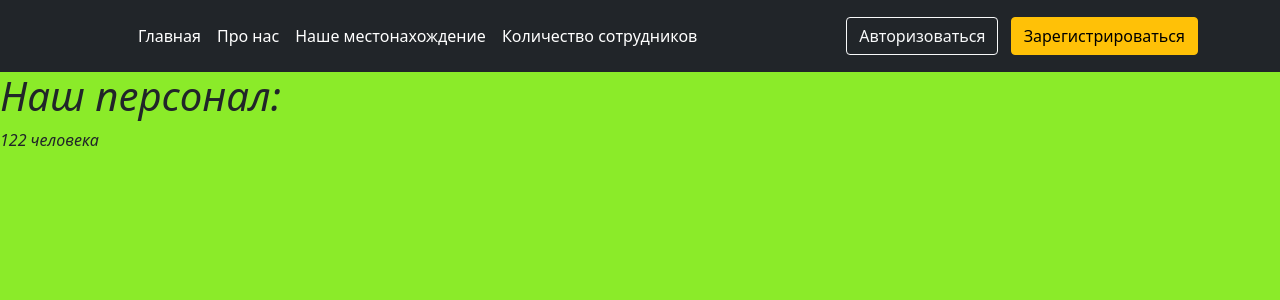
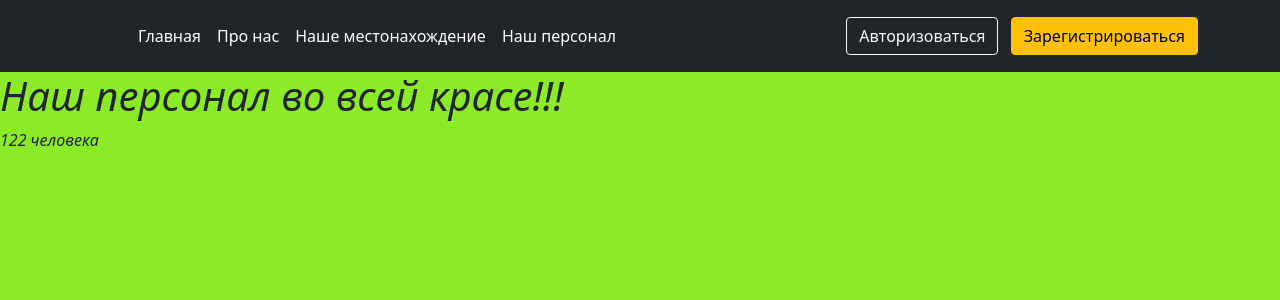
Before and after one commit to Alex232425/-, a Django app: page /ourstaff in a window 1280 px wide. Shown: the top 300 px of the page. Run offline with Django 4.2, Linux system fonts and the light colour scheme.

Commit message:
tik-04: новая инфа

```diff
--- a/упражнение/повторы/templates/повторы/about.html
+++ b/упражнение/повторы/templates/повторы/about.html
@@ -23,7 +23,7 @@
                 <li><a href="index.html" class="nav-link px-2 text-white">Главная</a></li>
                 <li><a href="about.html" class="nav-link px-2 text-white">Про нас</a></li>
                 <li><a href="location.html" class="nav-link px-2 text-white">Наше местонахождение</a></li>
-                <li><a href="ourstaff.html" class="nav-link px-2 text-white">Количество сотрудников</a></li>
+                <li><a href="ourstaff.html" class="nav-link px-2 text-white">Наш персонал</a></li>
 
             </ul>
 
--- a/упражнение/повторы/templates/повторы/index.html
+++ b/упражнение/повторы/templates/повторы/index.html
@@ -24,7 +24,7 @@
                 <li><a href="index.html" class="nav-link px-2 text-white">Главная</a></li>
                 <li><a href="about.html" class="nav-link px-2 text-white">Про нас</a></li>
                 <li><a href="location.html" class="nav-link px-2 text-white">Наше местонахождение</a></li>
-                <li><a href="ourstaff.html" class="nav-link px-2 text-white">Количество сотрудников</a></li>
+                <li><a href="ourstaff.html" class="nav-link px-2 text-white">Наш персонал</a></li>
 
             </ul>
 
--- a/упражнение/повторы/templates/повторы/location.html
+++ b/упражнение/повторы/templates/повторы/location.html
@@ -23,7 +23,7 @@
                 <li><a href="index.html" class="nav-link px-2 text-white">Главная</a></li>
                 <li><a href="about.html" class="nav-link px-2 text-white">Про нас</a></li>
                 <li><a href="location.html" class="nav-link px-2 text-white">Наше местонахождение</a></li>
-                <li><a href="ourstaff.html" class="nav-link px-2 text-white">Количество сотрудников</a></li>
+                <li><a href="ourstaff.html" class="nav-link px-2 text-white">Наш персонал</a></li>
 
             </ul>
 
--- a/упражнение/повторы/templates/повторы/ourstaff.html
+++ b/упражнение/повторы/templates/повторы/ourstaff.html
@@ -2,7 +2,7 @@
 <html lang="ru">
 <head>
     <meta charset="UTF-8">
-    <title>Количество сотрудников</title>
+    <title>Наш персонал</title>
 
      <link rel="stylesheet" href="https://cdn.jsdelivr.net/npm/bootstrap@5.1.3/dist/css/bootstrap.min.css">
     <link rel="stylesheet" href="main.css" type="text/css">
@@ -21,7 +21,7 @@
           <li><a href="index.html" class="nav-link px-2 text-white">Главная</a></li>
             <li><a href="about.html" class="nav-link px-2 text-white">Про нас</a></li>
           <li><a href="location.html" class="nav-link px-2 text-white">Наше местонахождение</a></li>
-          <li><a href="ourstaff.html" class="nav-link px-2 text-white">Количество сотрудников</a></li>
+          <li><a href="ourstaff.html" class="nav-link px-2 text-white">Наш персонал</a></li>
 
         </ul>
 
@@ -36,7 +36,7 @@
 <div class="b-example-divider"></div>
 
 <i>
-    <h1>Наш персонал:</h1>
+    <h1>Наш персонал во всей красе!!!</h1>
     <p>122 человека</p>
 </i>
 
```
